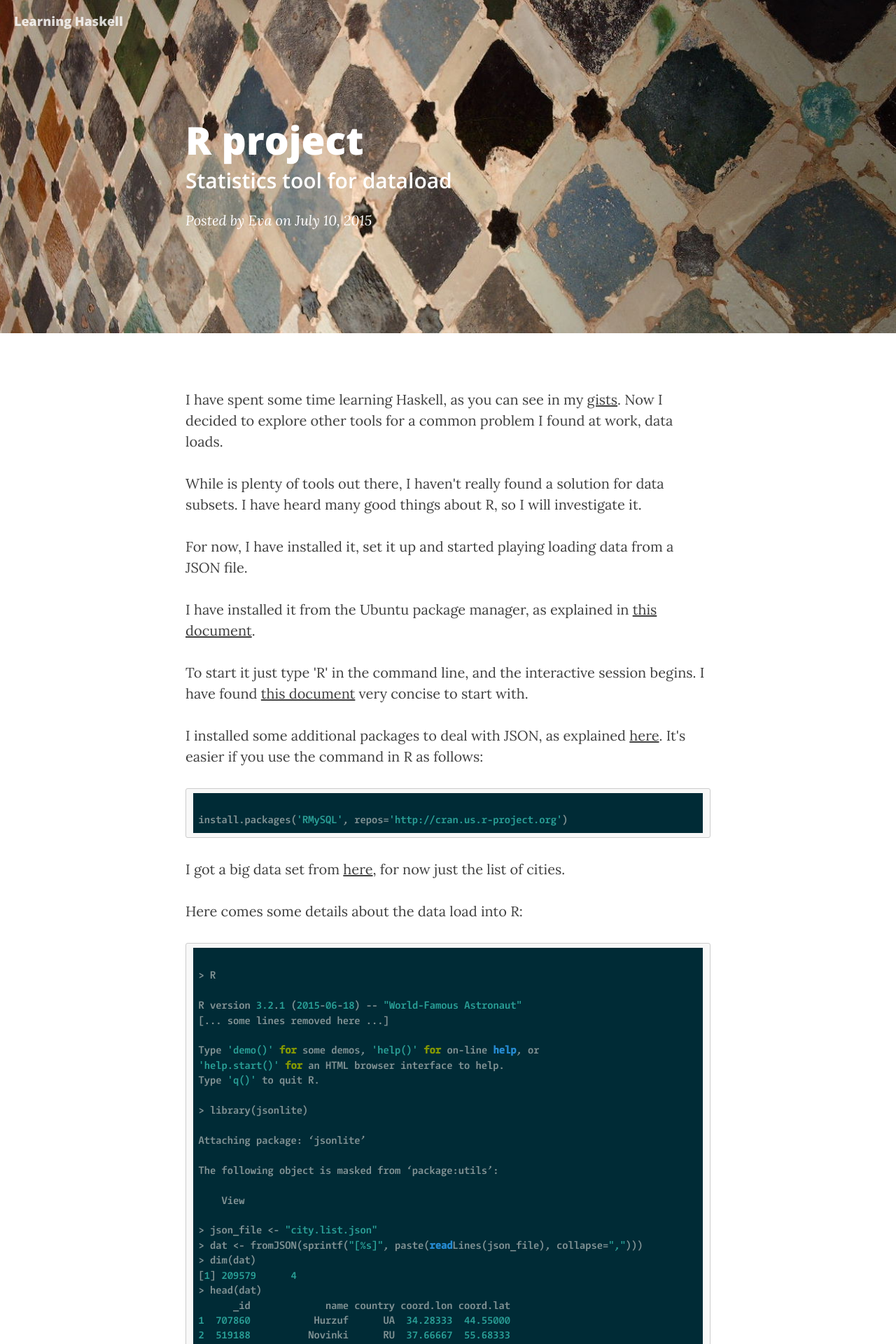
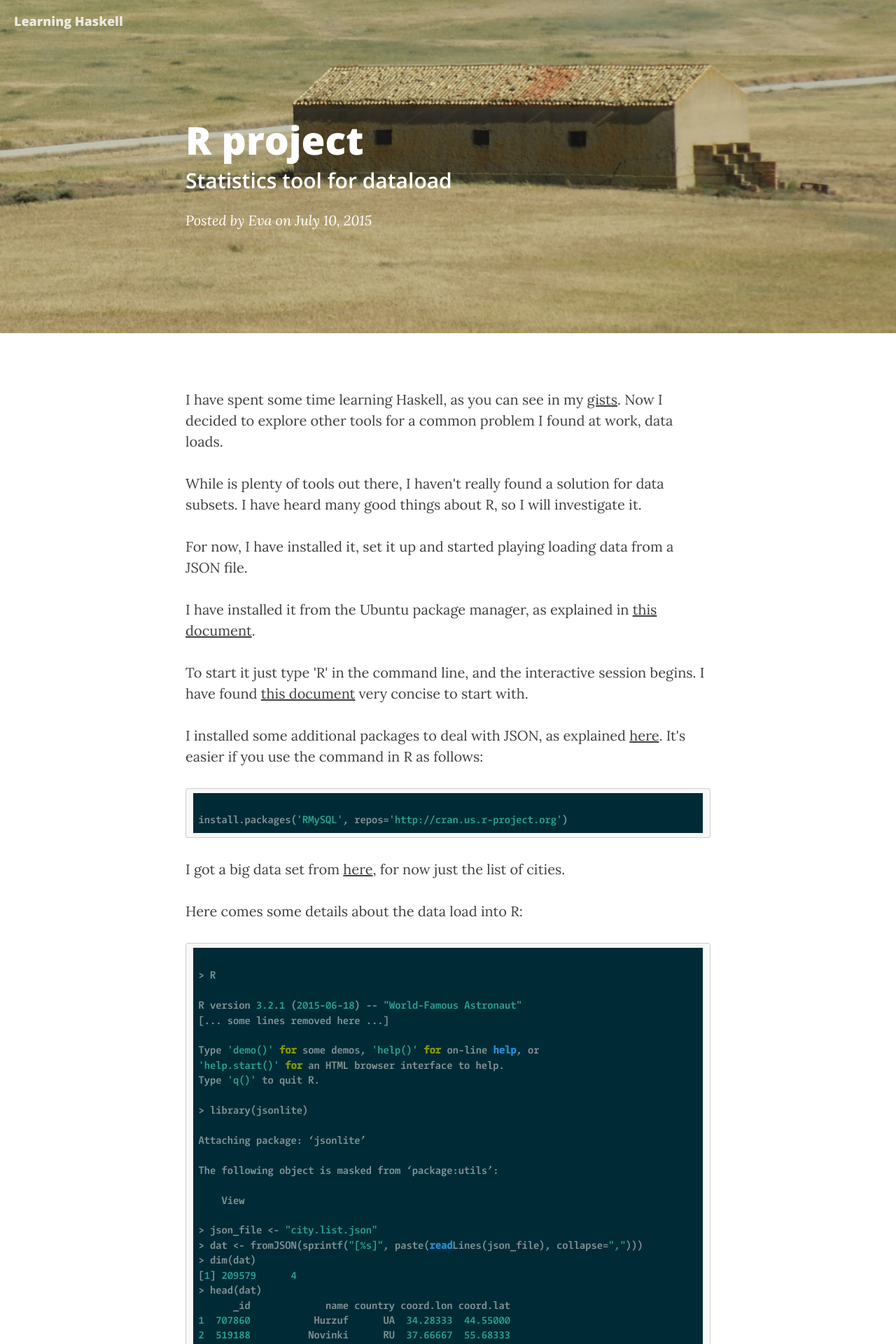
Before and after one commit to eva-villarroya/eva-villarroya.github.io, a Jekyll site: the page built from _posts/2015-07-10-rproject.markdown, in a window 1280 px wide. Shown: the top 1920 px of the page at 70% size. Built offline with Jekyll 4.4.1, drawn with Linux system fonts in a browser that asks for light colours; nearby versions of some CDN libraries; some web fonts are replaced.

Commit message:
New header image

```diff
--- a/_posts/2015-07-10-rproject.markdown
+++ b/_posts/2015-07-10-rproject.markdown
@@ -4,7 +4,7 @@ title:      "R project"
 subtitle:   "Statistics tool for dataload"
 date:       2015-07-10 12:00:00
 author:     "Eva"
-header-img: "img/initialsetup.jpg"
+header-img: "img/rproject.jpg"
 ---
 
 <p>I have spent some time learning Haskell, as you can see in my <a href="https://gist.github.com/eva-villarroya">gists</a>. Now I decided to explore other tools for a common problem I found at work, data loads.</p>
```
Also changed, not shown: img/rproject.jpg (added).
